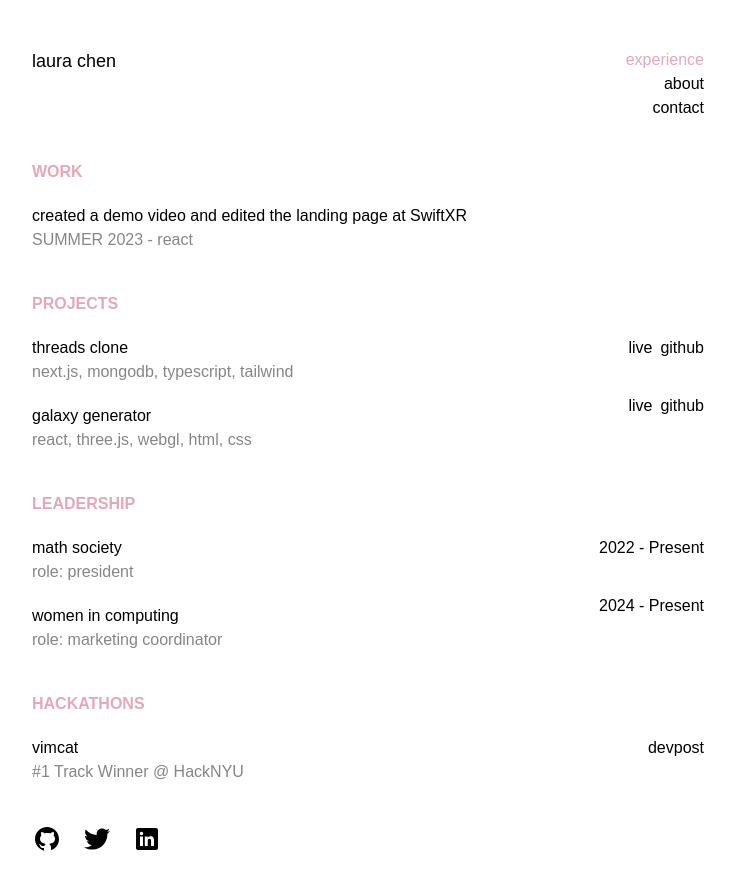
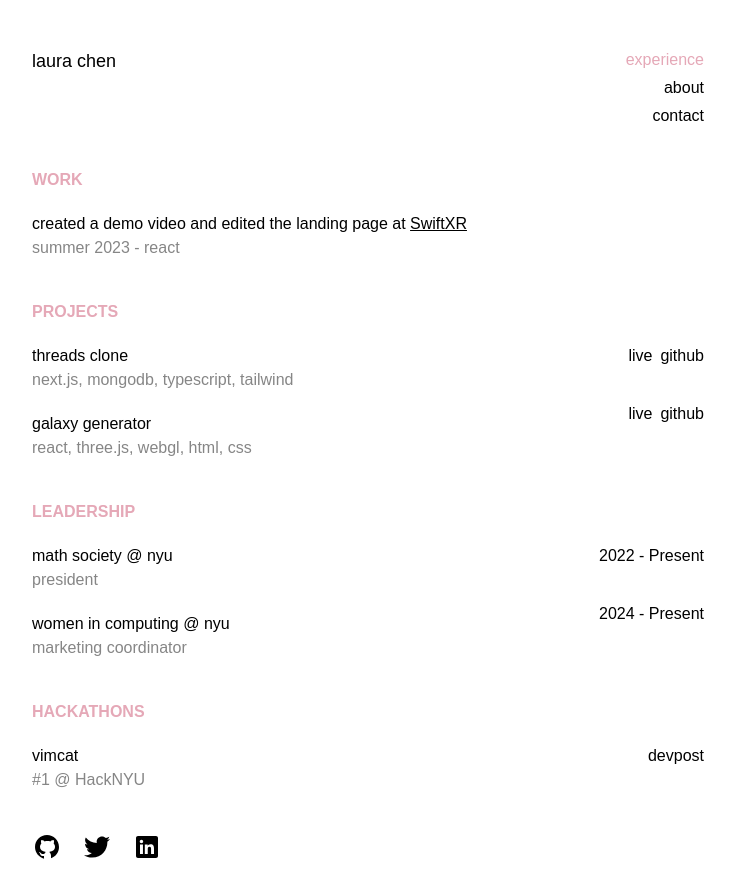
Before and after one commit to laura-codess/personal-website, a Next.js app: page / in a window 1280 px wide. Shown: the whole page, without its empty margins (272-1007 px from the left). Built offline with nearby package versions, Linux system fonts and the light colour scheme; a web font is replaced by a local one.

Commit message:
underline and minor fixes

```diff
--- a/app/about/page.tsx
+++ b/app/about/page.tsx
@@ -24,7 +24,7 @@ export default function Home() {
       </div>
       <p>[ she/her ]</p>
 
-      <p className="pt-10">i'm currently a computer science & mathematics double major at new york university. i have a passion for coding, learning and building.</p>
+      <p className="pt-10">i'm currently a computer science & mathematics double major at new york university. i have a passion for coding, learning, and building.</p>
       <p className="pt-10">when i'm not programming you can catch me lounging around, trying new restaurants, and staring at other people's dogs. </p>
 
   <p className="pt-10">i still have much more to learn, and i'm always open to exploring new opportunities,  <span className="font-bold"><a href="mailto:lc5065@nyu.edu">connect with me here.</a></span></p>
--- a/app/page.tsx
+++ b/app/page.tsx
@@ -22,8 +22,8 @@ export default function Home() {
       <div className="font-bold pt-10 pb-5 text-mypink">
         WORK
       </div>
-      <p>created a demo video and edited the landing page at <a href="https://swiftxr.io/" className="hover:underline">SwiftXR</a></p>
-      <p className="text-mygray">SUMMER 2023 - react</p>
+      <p>created a demo video and edited the landing page at <a href="https://swiftxr.io/" className="underline">SwiftXR</a></p>
+      <p className="text-mygray">summer 2023 - react</p>
 
       <div className="font-bold pt-10 pb-5 text-mypink">
         PROJECTS
@@ -50,20 +50,20 @@ export default function Home() {
       LEADERSHIP
       </div>
       <div className="flex justify-between items-center">
-      <p className="">math society</p>
+      <p className="">math society @ nyu</p>
       <div className="flex">
       <a href="https://wp.nyu.edu/nyumathsociety/" className="hover:underline">2022 - Present</a>
       </div>
       </div>
-      <p className="text-mygray">role: president</p>
+      <p className="text-mygray">president</p>
 
       <div className="flex justify-between items-center">
-      <p className="pt-5">women in computing</p>
+      <p className="pt-5">women in computing @ nyu</p>
       <div className="flex">
       <a href="https://nyuwinc.org/" className="hover:underline">2024 - Present</a>
       </div>
       </div>
-      <p className="text-mygray">role: marketing coordinator</p>
+      <p className="text-mygray">marketing coordinator</p>
 
 
       <div className="font-bold pt-10 pb-5 text-mypink">
@@ -75,7 +75,7 @@ export default function Home() {
       <a href="https://devpost.com/software/vimcat" className="hover:underline">devpost</a>
       </div>
       </div>
-      <p className="text-mygray">#1 Track Winner @ HackNYU</p>
+      <p className="text-mygray">#1 @ HackNYU</p>
 
       <ul className="pt-10 flex flex-row">
       <a href="https://github.com/laura-codess" className="pr-5">
--- a/components/Navbar.tsx
+++ b/components/Navbar.tsx
@@ -4,20 +4,37 @@
 import React, { useState } from 'react';
 import { usePathname } from 'next/navigation';
 
+const hoverStyle = {
+  textDecoration: "underline",
+  textUnderlineOffset: "0.4em",
+  textDecorationThickness: 1.5,
+  textDecorationColor: "#E5A8B7"
+}
+
 function Navbar() {
-
     const pathname = usePathname();
     console.log(pathname)
 
+    const [hovered, setHovered] = useState<string>();
+
     return (
-    <ul className="flex flex-col justify-end">
-      <li className={`text-right ${pathname === '/' ? 'text-mypink' : 'text-black'}`}>
+    <ul className="flex flex-col justify-end gap-1" onMouseLeave={() => setHovered(undefined)}>
+      <li className={`relative text-right ${pathname === '/' ? 'text-mypink' : 'text-black'}`}
+        onMouseEnter={() => setHovered("experience")}
+        style={hovered === "experience" ? hoverStyle : undefined}
+      >
         <a href="/">experience</a>
       </li>
-      <li className={`text-right ${pathname === '/about' ? 'text-mypink' : 'text-black'}`}>
+      <li className={`text-right ${pathname === '/about' ? 'text-mypink' : 'text-black'}`}
+        onMouseEnter={() => setHovered("about")}
+        style={hovered === "about" ? hoverStyle : undefined}
+      >
         <a href="/about">about</a>
       </li>
-      <li className={`text-right ${pathname === '/contact' ? 'text-mypink' : 'text-black'}`}>
+      <li className={`text-right ${pathname === '/contact' ? 'text-mypink' : 'text-black'}`}
+        onMouseEnter={() => setHovered("contact")}
+        style={hovered === "contact" ? hoverStyle : undefined}
+      >
         <a href="mailto:lc5065@nyu.edu">contact</a>
       </li>
     </ul>
```
